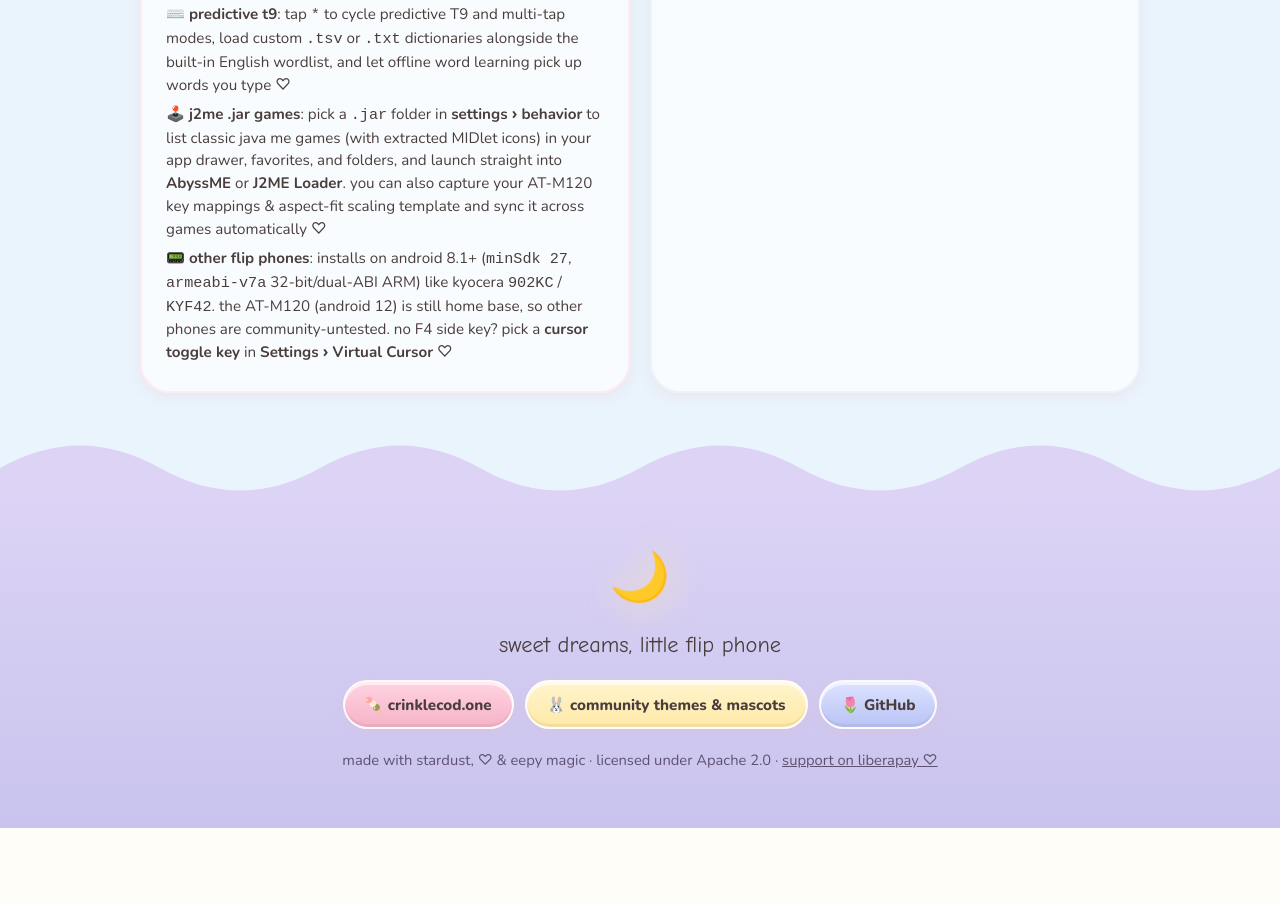
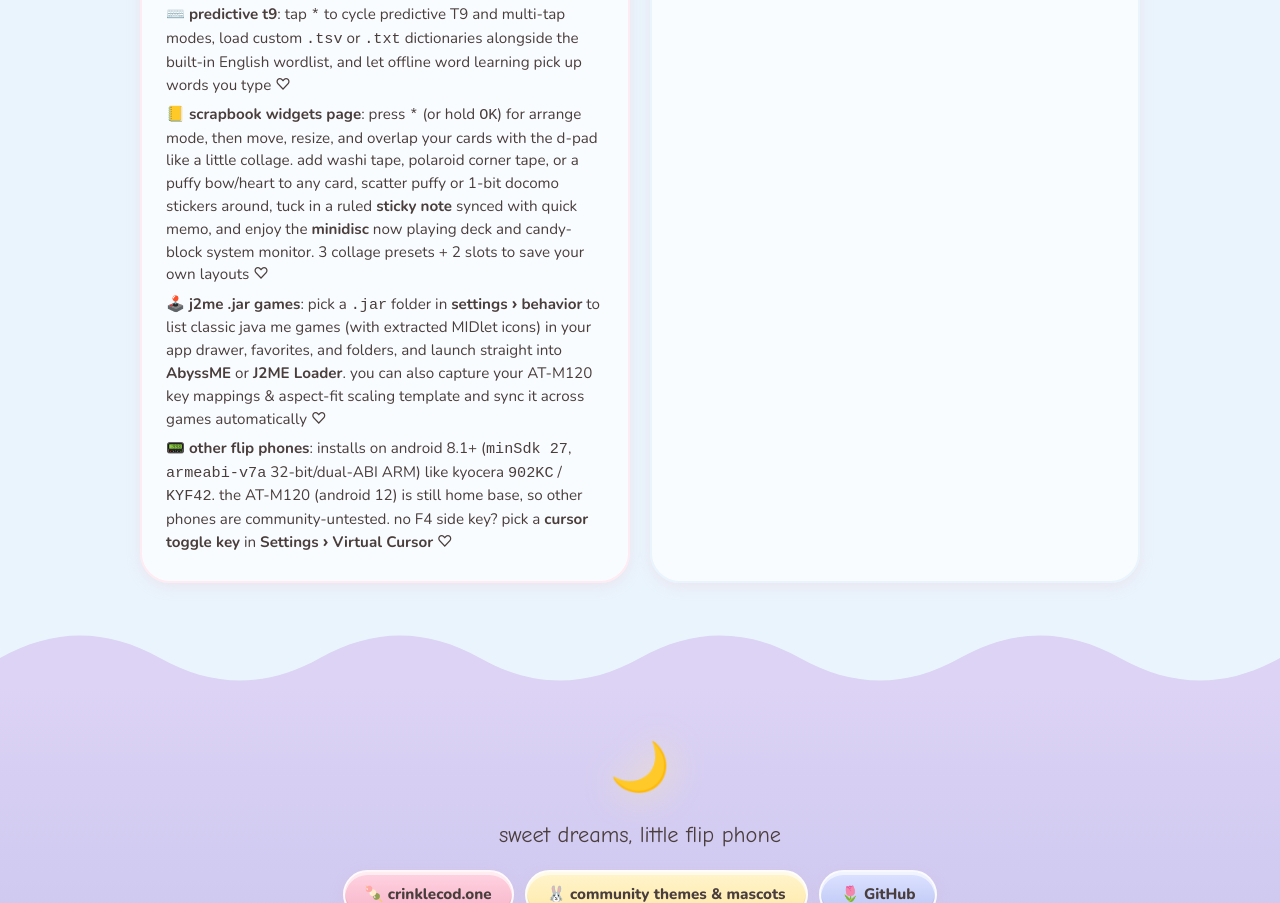
Before and after one commit to smolstinkyprincess/Mochibun, a plain HTML site: page docs/index.html in a window 1280 px wide. Shown: the part 1966-2869 px from the top of the page. Before the commit the page ends 2794 px from the top, so only its background shows below. Drawn offline with nearby package versions, Linux system fonts and the light colour scheme; no server answers; a web font is replaced by a local one.

Commit message:
chore: release v2.9.0 (freeform scrapbook widgets page with sticky note and stickers)

```diff
--- a/docs/index.html
+++ b/docs/index.html
@@ -523,6 +523,7 @@
             <p><b>screen-off flip reset</b> tidies everything back to home whenever the screen goes dark, so closing the flip feels clean even without root ♡</p>
             <p>🎀 <b>keitai polish</b>: folders open as a sticker tray sitting atop the clouds, the settings hub wears crisp 1-bit docomo pixel icons with 1–9 keypad jump keys, and the interactive <b>key guide</b> lights up real buttons live across launcher &amp; typing tabs.</p>
             <p>⌨️ <b>predictive t9</b>: tap <code>*</code> to cycle predictive T9 and multi-tap modes, load custom <code>.tsv</code> or <code>.txt</code> dictionaries alongside the built-in English wordlist, and let offline word learning pick up words you type ♡</p>
+            <p>📒 <b>scrapbook widgets page</b>: press <code>*</code> (or hold <code>OK</code>) for arrange mode, then move, resize, and overlap your cards with the d-pad like a little collage. add washi tape, polaroid corner tape, or a puffy bow/heart to any card, scatter puffy or 1-bit docomo stickers around, tuck in a ruled <b>sticky note</b> synced with quick memo, and enjoy the <b>minidisc</b> now playing deck and candy-block system monitor. 3 collage presets + 2 slots to save your own layouts ♡</p>
             <p>🕹️ <b>j2me .jar games</b>: pick a <code>.jar</code> folder in <b>settings › behavior</b> to list classic java me games (with extracted MIDlet icons) in your app drawer, favorites, and folders, and launch straight into <b>AbyssME</b> or <b>J2ME Loader</b>. you can also capture your AT-M120 key mappings &amp; aspect-fit scaling template and sync it across games automatically ♡</p>
             <p>📟 <b>other flip phones</b>: installs on android 8.1+ (<code>minSdk 27</code>, <code>armeabi-v7a</code> 32-bit/dual-ABI ARM) like kyocera <code>902KC</code> / <code>KYF42</code>. the AT-M120 (android 12) is still home base, so other phones are community-untested. no F4 side key? pick a <b>cursor toggle key</b> in <b>Settings › Virtual Cursor</b> ♡</p>
           </article>
```
Also changed, not shown: fastlane/metadata/android/en-US/changelogs/26.txt (added), fastlane/metadata/android/en-US/full_description.txt, 3 other files.
